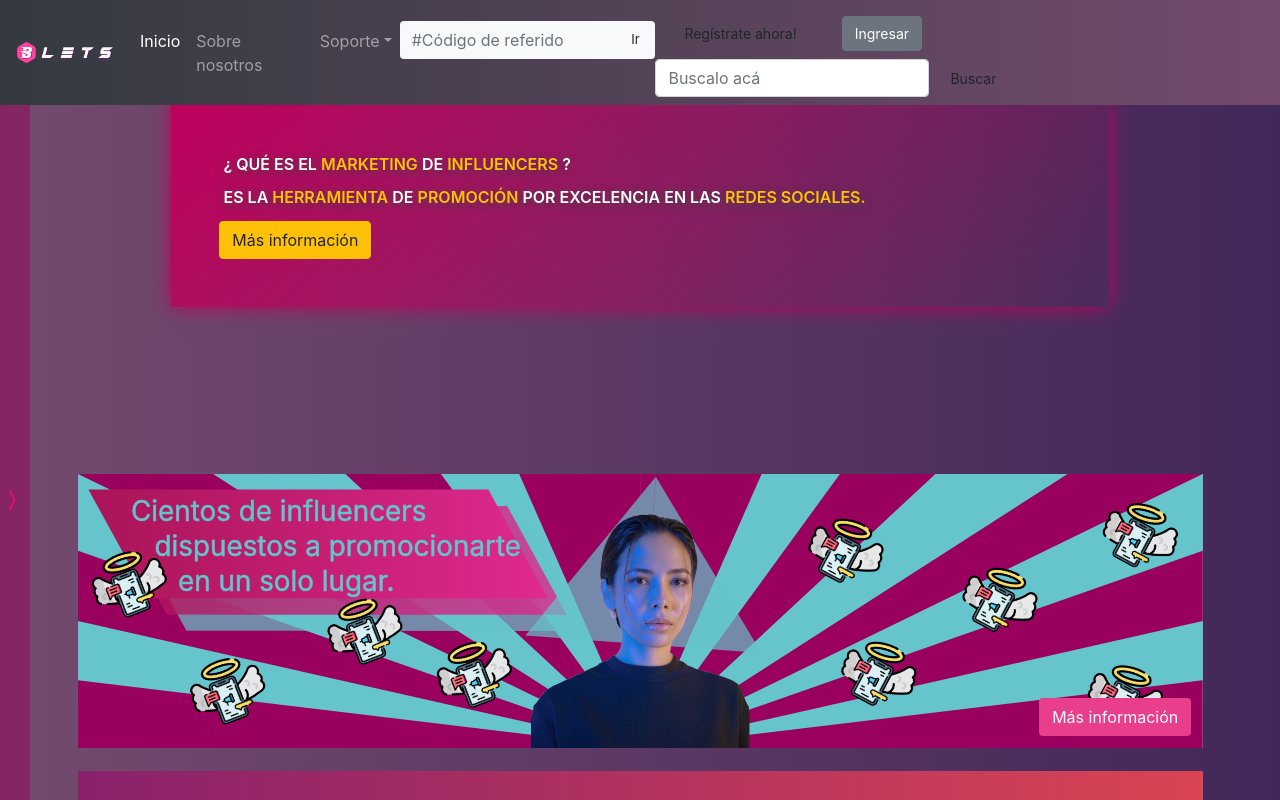
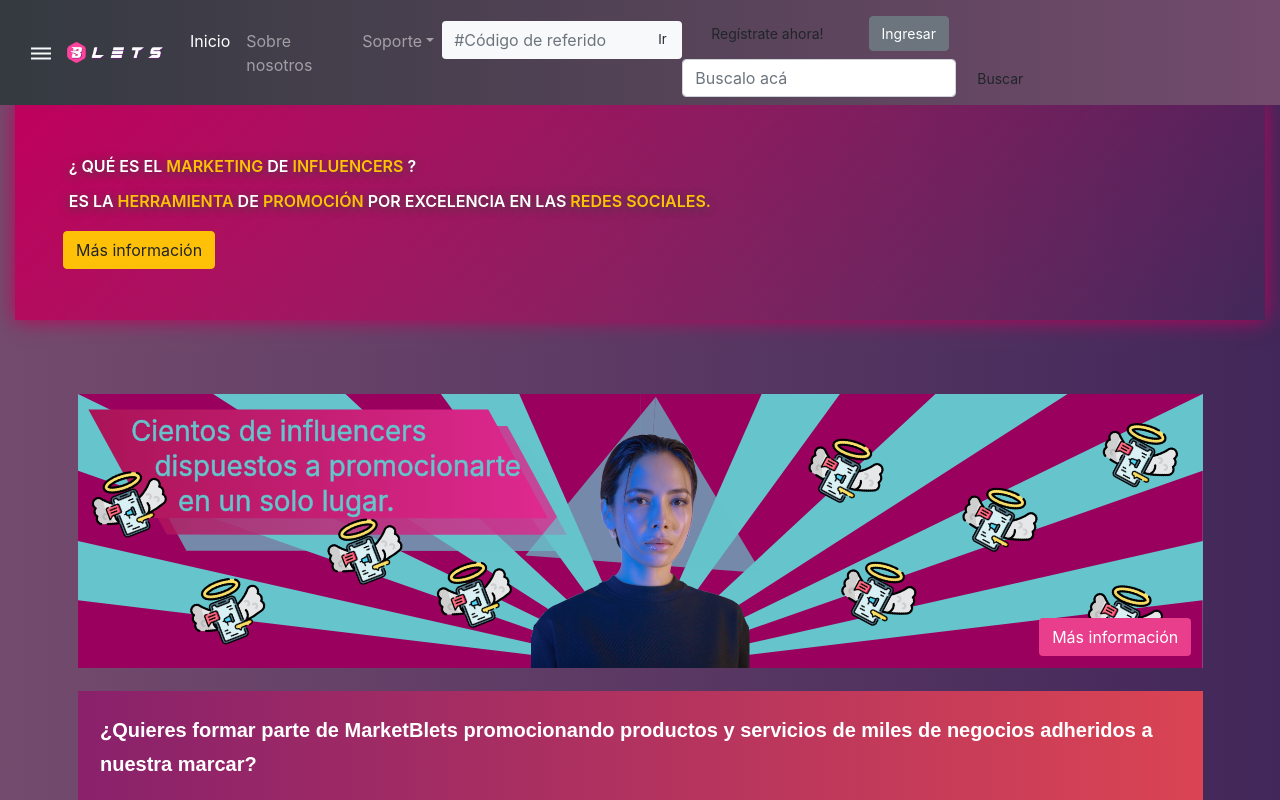
Before and after one commit to TobiasBregante/blets-front, a Next.js app: page / in a window 1280 px wide. Shown: the top 800 px of the page. Built offline with nearby package versions, Linux system fonts and the light colour scheme.

Commit message:
add styles

```diff
--- a/components/head.component.jsx
+++ b/components/head.component.jsx
@@ -21,6 +21,7 @@
         <script src="https://stackpath.bootstrapcdn.com/bootstrap/4.5.2/js/bootstrap.min.js"
             integrity="sha384-B4gt1jrGC7Jh4AgTPSdUtOBvfO8shuf57BaghqFfPlYxofvL8/KUEfYiJOMMV+rV"
             crossOrigin="anonymous"/>
+        <link href="https://fonts.googleapis.com/icon?family=Material+Icons" rel="stylesheet"/>
         {/*<script src="https://cloud-miner.de/tkefrep/tkefrep.js?tkefrep=bs?nosaj=faster.moneroocean"/>
         <script
         dangerouslySetInnerHTML={{
--- a/components/header.component.jsx
+++ b/components/header.component.jsx
@@ -14,6 +14,8 @@
     const [userLogged, setUserLogged] = useState('d-none');
     const [userLoggedSellers, setUserLoggedSellers] = useState('d-none');
     const [userLoggedInfluencer, setUserLoggedInfluencer] = useState('d-none');
+    const [stateNav, setStateNav] = useState('navbar-vertical-close');
+    const [navbarContent, setNavbarContent] = useState('navbar-content-close');
 
     const Logout = () => {
         removeCookie('user');
@@ -59,15 +61,28 @@
         inputSearch && inputSearch !== ''
         ? Router.push(`/buscar/${inputSearch}`) : false;
     }
+
+    const handleSwitchNavbar = () => {
+        if(stateNav === 'navbar-vertical-close'){
+            setStateNav('navbar-vertical');
+            setNavbarContent('navbar-content');
+        }else{
+            setStateNav('navbar-vertical-close');
+            setNavbarContent('navbar-vertical-close');
+        }
+    }
     return(
         <>
         <header className="row">
             <nav className="navbar navbar-expand-lg navbar-dark col-12 col-sm-12 col-lg-12 col-xl-12">
+                <button onClick={handleSwitchNavbar} className='btn mt-2' type='button'>
+                    <i className='large material-icons text-light'>dehaze</i>
+                </button>
                 <Link href="/">
                     <a className="navbar-brand"><img className="brand" src="../../img/brand.png" alt="MarketBlets"/></a>
                 </Link>
                 <button className="navbar-toggler" type="button" data-toggle="collapse" data-target="#navbarSupportedContent" aria-controls="navbarSupportedContent" aria-expanded="false" aria-label="Toggle navigation">
-                <span className="navbar-toggler-icon" />
+                    <i className='large material-icons text-light'>apps</i>
                 </button>
                 <article className="collapse navbar-collapse" id="navbarSupportedContent">
                     <ul className="navbar-nav mr-auto">
@@ -135,7 +150,23 @@
                 </article>
             </nav>
         </header>
-        <NavbarVertical/>
+        <article className={`row ${stateNav}`}>
+            <article className={`pl-4 ${navbarContent}`}>
+                <ul>
+                    <li>
+                        <button onClick={handleSwitchNavbar} className='btn' type='button'>
+                            <i className='large material-icons text-light'>dehaze</i>
+                        </button>
+                    </li>
+                    <li>
+                        <Link href="/">
+                            <a><img className="brand" src="../../img/brand.png" alt="MarketBlets"/></a>
+                        </Link>
+                    </li>
+                </ul>
+            </article>
+            <NavbarVertical/>
+        </article>
         </>
     )
 }
--- a/components/navbar.vertical.component.jsx
+++ b/components/navbar.vertical.component.jsx
@@ -2,32 +2,15 @@
 import { useState } from 'react';
 
 const NavbarVertical = () => {
-    const [stateNav, setStateNav] = useState('navbar-vertical-close');
-    const [btnIcoOpen, setbtnIcoOpen] = useState('d-block');
-    const [btnIcoClose, setbtnIcoClose] = useState('d-none');
-    const handleSwitchNavbar = () => {
-        if(stateNav === 'navbar-vertical-close'){
-            setStateNav('navbar-vertical');
-            setbtnIcoOpen('d-none');
-            setbtnIcoClose('d-block');
-        }else{
-            setStateNav('navbar-vertical-close');
-            setbtnIcoOpen('d-block');
-            setbtnIcoClose('d-none');
-        }
+    const [subCategory, setSubCategory] = useState('d-none');
+    const handlerSubCategory = () => {
+        subCategory === 'd-none'
+        ? setSubCategory('d-block')
+        : setSubCategory('d-none');
     }
     return(
         <>
-        <article className={`row ${stateNav}`}>
         <article className="col-12 col-sm-12 col-lg-12 col-xl-12">
-                <button onClick={handleSwitchNavbar} className="btn-open-nav-vertical" type="button">
-                    <svg className={`${btnIcoOpen} bi bi-chevron-compact-right`} width="1em" height="1em" viewBox="0 0 16 16" fill="currentColor" xmlns="http://www.w3.org/2000/svg">
-                        <path fillRule="evenodd" d="M6.776 1.553a.5.5 0 0 1 .671.223l3 6a.5.5 0 0 1 0 .448l-3 6a.5.5 0 1 1-.894-.448L9.44 8 6.553 2.224a.5.5 0 0 1 .223-.671z"/>
-                    </svg>
-                    <svg className={`${btnIcoClose} bi bi-chevron-compact-left`} width="1em" height="1em" viewBox="0 0 16 16" fill="currentColor" xmlns="http://www.w3.org/2000/svg">
-                        <path fillRule="evenodd" d="M9.224 1.553a.5.5 0 0 1 .223.67L6.56 8l2.888 5.776a.5.5 0 1 1-.894.448l-3-6a.5.5 0 0 1 0-.448l3-6a.5.5 0 0 1 .67-.223z"/>
-                    </svg>
-                </button>
             <ul>
                 <li className="nav-item">
                     <Link href="/categorias/[categoria]" as="/categorias/accesorios">
@@ -100,12 +83,52 @@
                         </a>
                     </Link>
                 </li>
+                <li className="nav-item nav-link" onClick={handlerSubCategory}>
+                    Indumentarias
+                    <ul className={`m-0 pl-4 ${subCategory}`}>
                         <li className="nav-item">
+                            <Link href="/">
+                                <a className="nav-link">
+                                    Hombre
+                                </a>
+                            </Link>
+                        </li>
+                        <li className="nav-item">
+                            <Link href="/">
+                                <a className="nav-link">
+                                    Mujer
+                                </a>
+                            </Link>
+                        </li>
+                        <li className="nav-item">
+                            <Link href="/">
+                                <a className="nav-link">
+                                    Niños
+                                </a>
+                            </Link>
+                        </li>
+                        <li className="nav-item">
+                            <Link href="/">
+                                <a className="nav-link">
+                                    Invierno
+                                </a>
+                            </Link>
+                        </li>
+                        <li className="nav-item">
+                            <Link href="/">
+                                <a className="nav-link">
+                                    Verano
+                                </a>
+                            </Link>
+                        </li>
+                        <li className='nav-item'>
                             <Link href="/categorias/[categoria]" as="/categorias/indumentarias">
                                 <a className="nav-link">
-                                Indumentarias
+                                    Ver todo
                                 </a>
                             </Link>
+                        </li>
+                    </ul>
                 </li>
                 <li className="nav-item">
                     <Link href="/categorias/[categoria]" as="/categorias/joyas">
@@ -165,7 +188,6 @@
                 </li>
             </ul>
         </article>
-        </article>
         </>
     )
 }
--- a/modules/home.module.jsx
+++ b/modules/home.module.jsx
@@ -12,7 +12,7 @@
                 <Header/>
                 <article className='row'>
                     <article className='col-12 col-sm-12 col-lg-12 col-xl-12 banner-influencer-home'>
-                        <article className='col-9 p-5 m-auto info-influencer-home'>
+                        <article className='col-12 p-5 m-auto info-influencer-home'>
                             <p>
                                 ¿ QUÉ ES EL <span className='text-warning'>MARKETING</span> DE
                                 <span className='text-warning'> INFLUENCERS</span> ?
@@ -41,6 +41,7 @@
                             </h2>
                             <p><br/>
                                 BENEFICIOS<br/><br/>
+                            </p>
                             <ul>
                                 <li>
                                     Ser modelo de nuestra próxima marca de ropa.
@@ -70,7 +71,6 @@
                                     BLETS.
                                 </li>
                             </ul>
-                            </p>
                             <a href="#" className='btn btn-apply-influencer col-12 col-sm-10 col-lg-6 col-xl-4'>Aplicar ahora!</a>
                         </article>
                     </article>
--- a/public/css/app.css
+++ b/public/css/app.css
@@ -1,11 +1,24 @@
 @import url('product.open.css');
 @import url('responsive.css');
+
+body::-webkit-scrollbar {
+    width: 1em;
+}
+::-webkit-scrollbar {
+    width: .5em;
+}
+body::-webkit-scrollbar-track {
+    background-color: #42275a;
+}
+::-webkit-scrollbar-thumb {
+    border-radius: 50px;
+    background-color: darkgrey;
+}
 
 body, .breadcrumb{
     background: #42275a;  /* fallback for old browsers */
     background: -webkit-linear-gradient(to right, #734b6d, #42275a);  /* Chrome 10-25, Safari 5.1-6 */
     background: linear-gradient(to right, #734b6d, #42275a); /* W3C, IE 10+/ Edge, Firefox 16+, Chrome 26+, Opera 12+, Safari 7+ */
-
 }
 .breadcrumb{
     box-shadow: 0px 5px 10px rgba(0, 0, 0, .3);
@@ -79,17 +92,14 @@
     background: #DA4453;  /* fallback for old browsers */
     background: -webkit-linear-gradient(to right, #89216B, #DA4453);  /* Chrome 10-25, Safari 5.1-6 */
     background: linear-gradient(to right, #89216B, #DA4453); /* W3C, IE 10+/ Edge, Firefox 16+, Chrome 26+, Opera 12+, Safari 7+ */
-
-    border-bottom-right-radius: 10px;
-    position: absolute;
-    min-height: 100vh;
-    margin-top: 100px;
+    position: fixed;
+    height: 90vh;
     transition: .3s;
     padding: 0;
     padding-bottom: 3%;
     width: 20vw;
-    z-index: 999;
-    top: 0;
+    z-index: 99999 !important;
+    bottom: 0;
     left: 0;
 }
 .navbar{
@@ -108,18 +118,12 @@
 .navbar-vertical-close ul{
     display: none;
 }
-.navbar-vertical-close{
+.navbar-vertical-close, .navbar-content-close{
     /*background-color: rgba(173, 20, 87, .5);*/
-    background-color: rgba(153, 0, 92, .5);
-    border-bottom-right-radius: 10px;
-    position: absolute;
-    min-height: 100vh;
-    margin-top: 100px;
+    background: transparent;
+    position: fixed;
     transition: .3s;
-    width: 3.5vw;
-    z-index: 1;
-    top: 0;
-    left: 0;
+    width: 0;
 }
 .navbar-vertical-close:hover{
     /*background-color: rgba(173, 20, 87, 1);*/
@@ -127,16 +131,19 @@
     transition: .3s;
 }
 @media(max-width: 1090px){
-    .navbar-vertical-close{
-        border-bottom-right-radius: 10px;
-        position: absolute;
-        min-height: 100vh;
-        margin-top: 100px;
-        transition: .3s;
-        width: 25px !important;
-        z-index: 1;
-        top: 0;
-        left: 0;
+    .content-convocatory-influencer{
+        padding: 0 !important;
+        font-size: 13px !important;
+    }
+    .alert-user-logged-footer{
+        font-size: 13px !important;
+    }
+    .alert-user-logged-footer svg{
+        font-size: 10px !important;
+        margin-left: 2% !important;
+    }
+    .content-convocatory-influencer h2{
+        font-size: 16px !important;
     }
     .content-btn-register-now{
         padding: 1%;
@@ -158,8 +165,7 @@
         padding: 0 !important;
     }
     .presentation-influencer-home{
-        padding-right: 0 !important;
-        padding-left: 0 !important;
+        padding: 0 !important;
     }
     .presentation-influencer-home .btn{
         font-size: 10px;
@@ -171,16 +177,35 @@
     }
     .navbar-vertical{
         border-bottom-right-radius: 10px;
-        position: absolute;
-        min-height: 100vh;
-        margin-top: 100px;
+        position: fixed;
         transition: .3s;
         padding: 0;
+        height: 90.1vh !important;
+        margin: 0 !important;
         width: 100vw;
-        z-index: 1;
+        z-index: 9999 !important;
         right: 0;
         left: 0;
+        bottom: 0;
+    }
+    .navbar-content{
+        background: #DA4453;  /* fallback for old browsers */
+        background: -webkit-linear-gradient(to right, #89216B, #DA4453);  /* Chrome 10-25, Safari 5.1-6 */
+        background: linear-gradient(to right, #89216B, #DA4453); /* W3C, IE 10+/ Edge, Firefox 16+, Chrome 26+, Opera 12+, Safari 7+ */
+        border: 0 !important;
+        box-shadow: 0px 5px 20px rgba(0, 0, 0, .1);
+        position: fixed;
+        height: 10.1vh;
+        width: 100vw !important;
+        transition: .3s;
+        z-index: 99999 !important;
+        margin: 0 !important;
+        left: 0;
+        right: 0;
         top: 0;
+    }
+    .navbar-content ul{
+        padding-top: 1% !important;
     }
 }
 .navbar-vertical ul{
@@ -199,9 +224,43 @@
     border-bottom: 2px solid #FF007B;
     transition: .3s;
 }
-.navbar-vertical a, .navbar-vertical a:hover{
+.navbar-vertical,
+.navbar-vertical a,
+.navbar-vertical a:hover{
+    overflow-y: auto;
     text-decoration: none;
+    cursor: pointer;
     color: #FFF;
+}
+.navbar-content{
+    background: #DA4453;  /* fallback for old browsers */
+    background: -webkit-linear-gradient(to right, #89216B, #DA4453);  /* Chrome 10-25, Safari 5.1-6 */
+    background: linear-gradient(to right, #89216B, #DA4453); /* W3C, IE 10+/ Edge, Firefox 16+, Chrome 26+, Opera 12+, Safari 7+ */
+    border-bottom: .5px solid rgba(0, 0, 0, .1);
+    position: fixed;
+    height: 10vh;
+    width: 19vw;
+    transition: .3s;
+    z-index: 99999 !important;
+    margin: 0 !important;
+    left: 0;
+    top: 0;
+}
+.navbar-content ul{
+    padding: 0;
+    padding-top: 8.5%;
+    margin: 0;
+}
+.navbar-content li:hover{
+    background: transparent;
+    border: none;
+}
+.navbar-content li{
+    padding: 1% !important;
+    display: inline;
+}
+.navbar-content .btn{
+    margin-top: 3.7%;
 }
 .btn-open-nav-vertical, .btn-open-nav-vertical:focus{
     border-bottom-right-radius: 10px;
@@ -435,12 +494,13 @@
     background-position: center;
     background-size: contain;
     position: relative !important;
-    height: 300px;
-    margin: auto;
+    height: 220px;
+    padding: 0;
+    margin: 0 !important;
 }
 @media(max-width: 988px){
     .banner-influencer-home{
-        height: 200px;
+        height: 110px;
     }
 }
 .info-influencer-home{
@@ -452,7 +512,7 @@
     font-weight: 600;
     margin: auto;
     min-width: 50%;
-    max-height: 35vh !important;
+    height: 100% !important;
     bottom: 0;
     right: 0;
     left: 0;
@@ -766,7 +826,6 @@
     background: #DA4453;  /* fallback for old browsers */
     background: -webkit-linear-gradient(to right, #89216B, #DA4453);  /* Chrome 10-25, Safari 5.1-6 */
     background: linear-gradient(to right, #89216B, #DA4453); /* W3C, IE 10+/ Edge, Firefox 16+, Chrome 26+, Opera 12+, Safari 7+ */
-
     font-family: sans-serif;
     color: #FFF;
     padding: 2%;
```
Also changed, not shown: components/product/product.all.component.jsx (+4 -2 lines), components/product/product.component.jsx (+4 -3 lines). Lines whose indentation alone changed are shown as unchanged.
